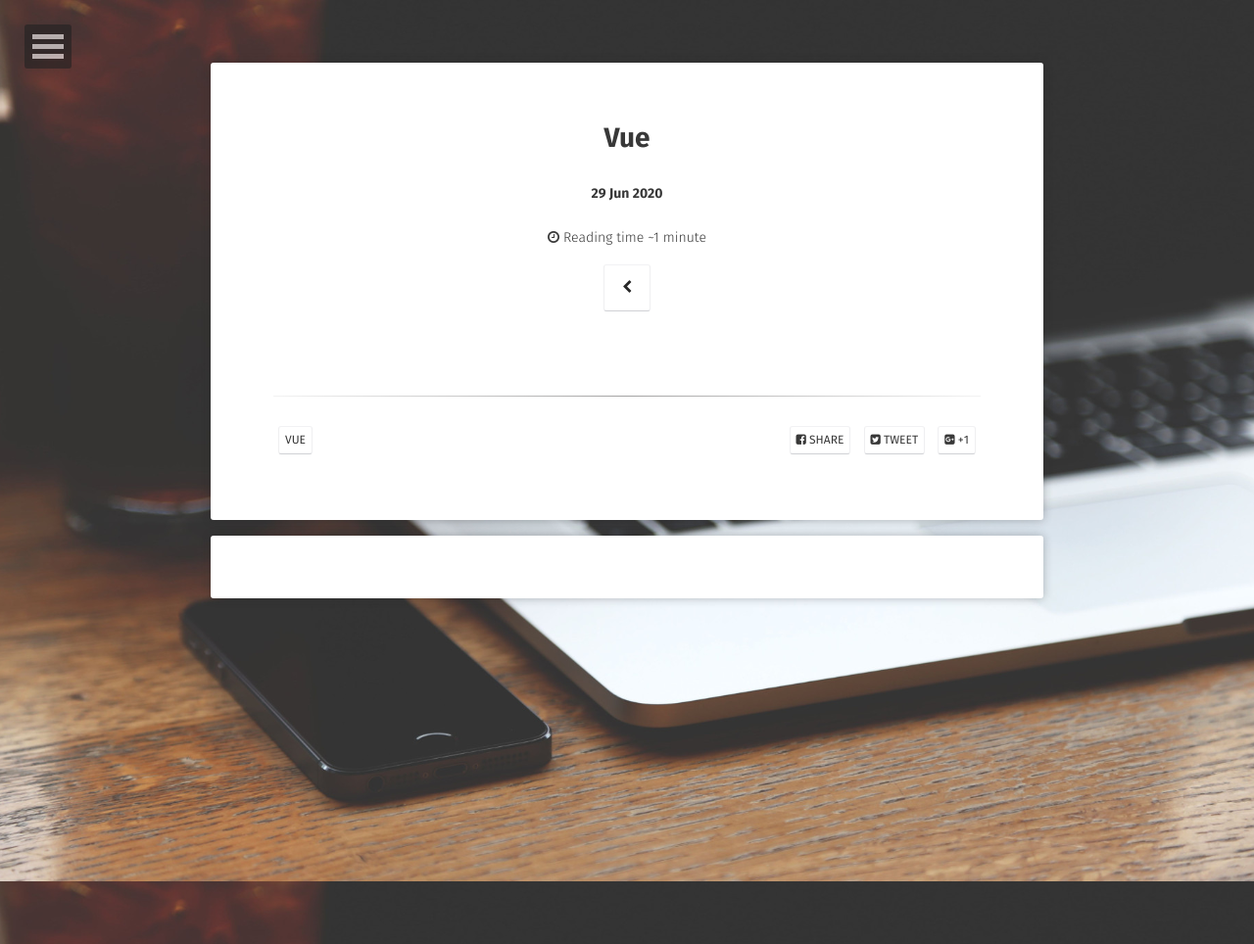
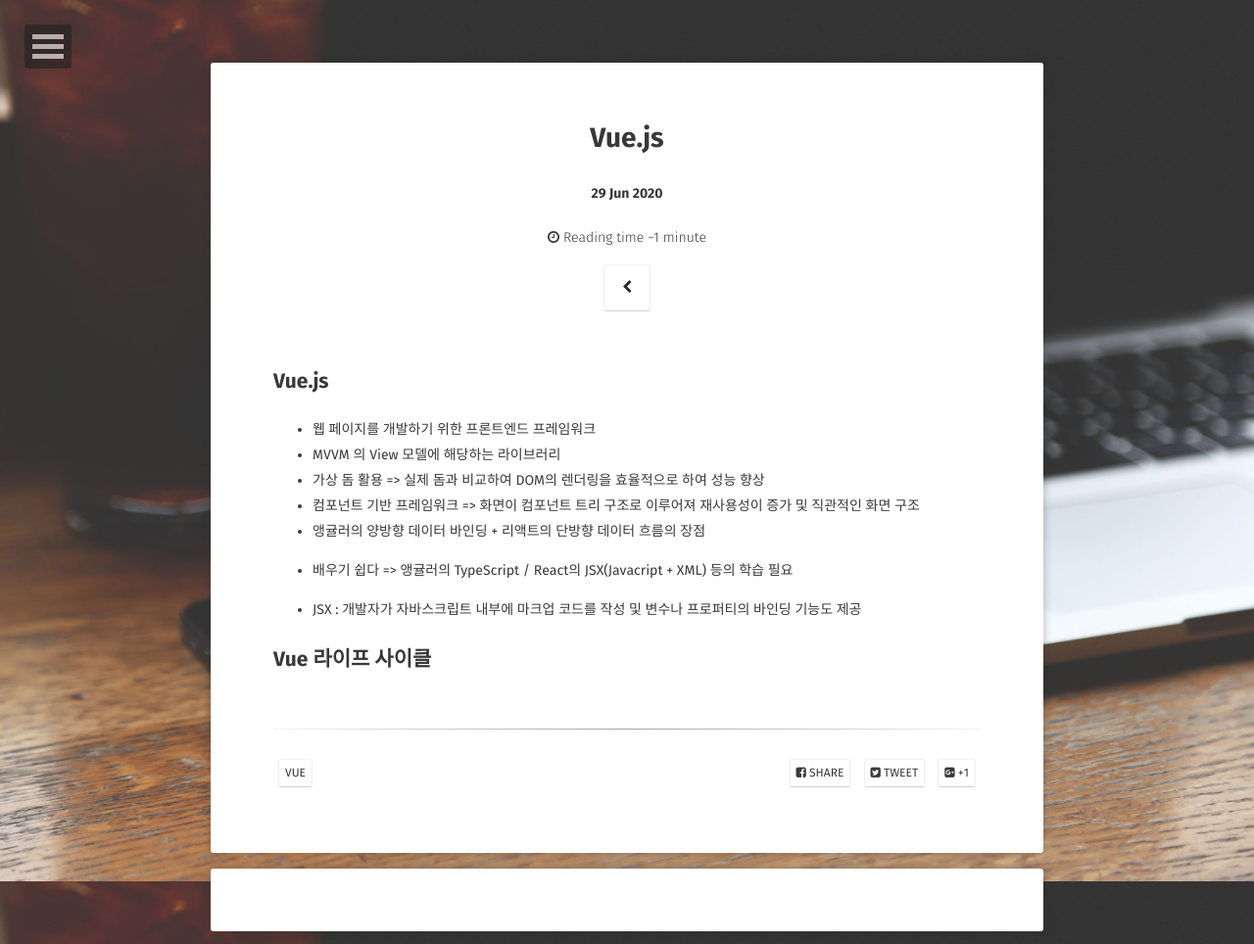
Before and after one commit to limkinam/limkinam.github.io, a Jekyll site: the page built from _posts/2020-06-29-Vue.md, in a window 1280 px wide. Shown: the whole page at 98% size. Built offline with Jekyll 4.4.1, drawn with Linux system fonts in a browser that asks for light colours; some web fonts are replaced; comment, search, counter and statistics services are not loaded.

Commit message:
Update 2020-06-29-Vue.md

```diff
--- a/_posts/2020-06-29-Vue.md
+++ b/_posts/2020-06-29-Vue.md
@@ -1,8 +1,20 @@
 ---
 layout: post
-title: "Vue"
+title: "Vue.js"
 date: 2020-06-29
 excerpt: ""
 tags: [vue]
 comments: true
 ---
+
+## Vue.js
+- 웹 페이지를 개발하기 위한 프론트엔드 프레임워크
+- MVVM 의 View 모델에 해당하는 라이브러리
+- 가상 돔 활용 => 실제 돔과 비교하여 DOM의 렌더링을 효율적으로 하여 성능 향상
+- 컴포넌트 기반 프레임워크 => 화면이 컴포넌트 트리 구조로 이루어져 재사용성이 증가 및 직관적인 화면 구조
+- 앵귤러의 양방향 데이터 바인딩 + 리액트의 단방향 데이터 흐름의 장점
+- 배우기 쉽다 => 앵귤러의 TypeScript / React의 JSX(Javacript + XML) 등의 학습 필요
+
+* JSX : 개발자가 자바스크립트 내부에 마크업 코드를 작성 및 변수나 프로퍼티의 바인딩 기능도 제공
+
+## Vue 라이프 사이클
```
